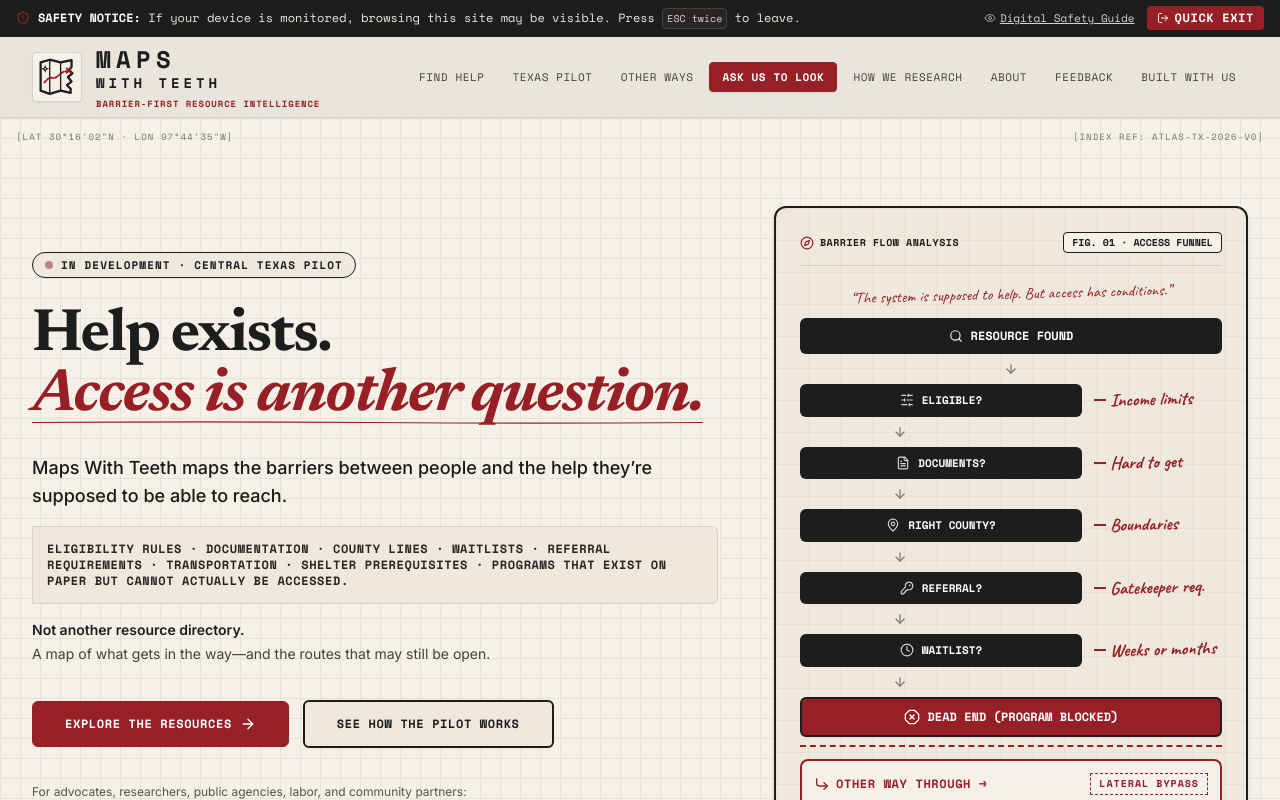
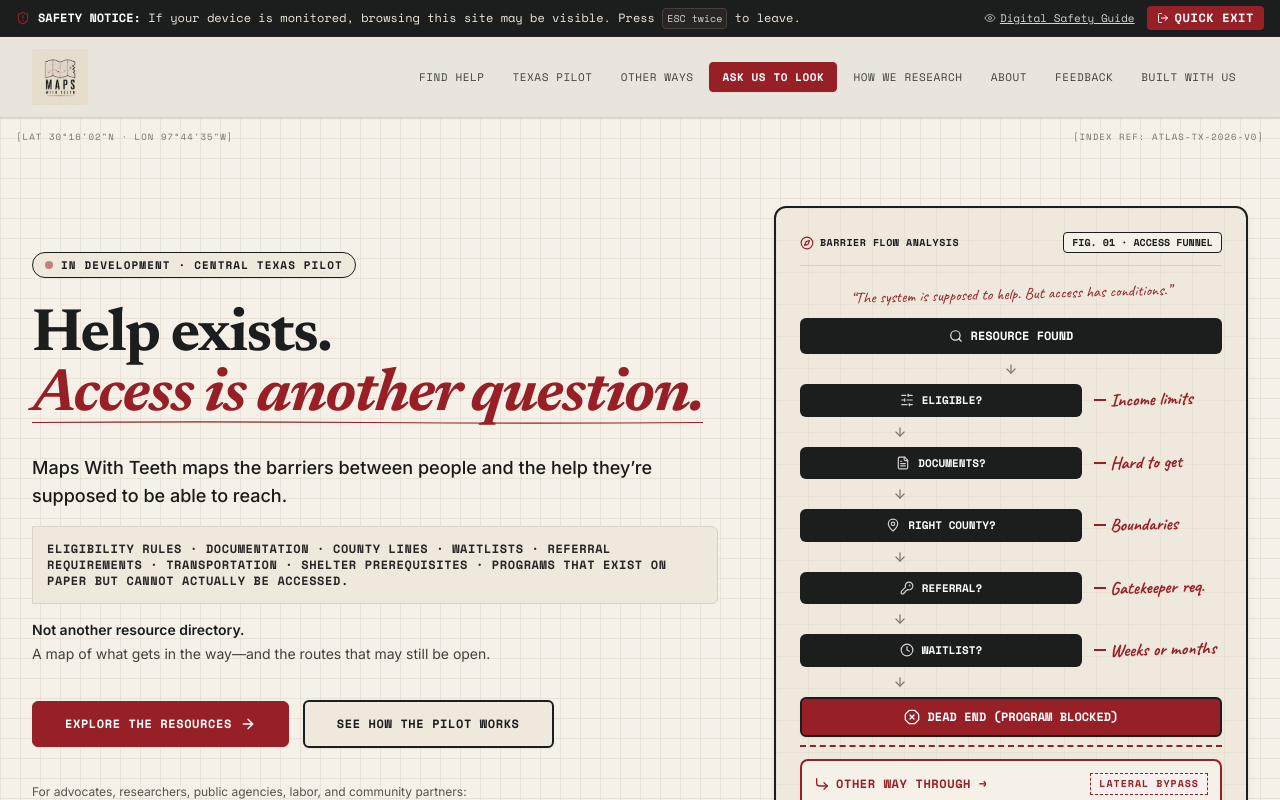
Before and after one commit to rouguemuse/mapswithteeth, a Next.js app: page / in a window 1280 px wide. Shown: the top 800 px of the page. Built offline with nearby package versions, Linux system fonts and the light colour scheme.

Commit message:
Replace logo with new official brand artwork in public assets, header, and footer

```diff
--- a/src/components/layout/Footer.tsx
+++ b/src/components/layout/Footer.tsx
@@ -1,7 +1,6 @@
 import React from "react";
 import Link from "next/link";
-import { Shield, ShieldAlert, FileText, ArrowUpRight } from "lucide-react";
-import { LogoIcon } from "@/components/ui/Logo";
+import { Logo } from "@/components/ui/Logo";
 
 export function Footer() {
   return (
@@ -11,16 +10,8 @@ export function Footer() {
           {/* Brand & Editorial Thesis */}
           <div className="md:col-span-5 space-y-4">
             <div className="flex items-center gap-3 text-white">
-              <div className="p-1 rounded bg-[#F5F1E8] border border-stone-700 shrink-0">
-                <LogoIcon size={32} />
-              </div>
-              <div>
-                <span className="font-mono font-black text-lg tracking-[0.2em] uppercase block leading-none text-white">
-                  MAPS WITH TEETH
-                </span>
-                <span className="text-[9px] text-[#971F26] font-bold uppercase tracking-widest block mt-1">
-                  BARRIER-FIRST RESOURCE INTELLIGENCE
-                </span>
+              <div className="p-2.5 rounded bg-[#F5F1E8] border border-stone-700 shrink-0 inline-flex">
+                <Logo size="sm" />
               </div>
             </div>
             <p className="text-stone-300 text-xs font-sans leading-relaxed">
--- a/src/components/ui/Logo.tsx
+++ b/src/components/ui/Logo.tsx
@@ -1,95 +1,50 @@
 "use client";
 
 import React from "react";
-import Link from "next/link";
+import Image from "next/image";
 
 interface LogoProps {
-  size?: "sm" | "md" | "lg";
-  showWordmark?: boolean;
+  size?: "sm" | "md" | "lg" | "xl";
   className?: string;
+  variant?: "full" | "mark";
 }
 
-export function LogoIcon({ size = 36, className = "" }: { size?: number; className?: string }) {
+export function LogoIcon({ size = 44, className = "" }: { size?: number; className?: string }) {
   return (
-    <svg
-      width={size}
-      height={size}
-      viewBox="0 0 44 44"
-      fill="none"
-      xmlns="http://www.w3.org/2000/svg"
-      className={`shrink-0 ${className}`}
-      aria-label="Maps With Teeth Identity Mark"
+    <div
+      style={{ width: size, height: size }}
+      className={`relative overflow-hidden shrink-0 flex items-center justify-center ${className}`}
     >
-      {/* Background Map Shape with Bite-like Torn Right Edge */}
-      <path
-        d="M4 6L14 3L26 6L38 3.5V11L35 14L39 18L34 22L38 27L33 31L37 35V39.5L26 37L14 40.5L4 37V6Z"
-        fill="#F5F1E8"
-        stroke="#1C1D1D"
-        strokeWidth="2.5"
-        strokeLinejoin="round"
+      <Image
+        src="/logo.png"
+        alt="Maps With Teeth Icon"
+        width={360}
+        height={240}
+        className="object-cover object-left h-full w-auto max-w-none mix-blend-multiply scale-125 origin-left"
+        priority
       />
-
-      {/* Internal Fold Lines */}
-      <line x1="14" y1="3" x2="14" y2="40.5" stroke="#1C1D1D" strokeWidth="1.5" strokeDasharray="1 0" />
-      <line x1="26" y1="6" x2="26" y2="37" stroke="#1C1D1D" strokeWidth="1.5" strokeDasharray="1 0" />
-
-      {/* Compass / Star Inside the Left Map Sector */}
-      <g transform="translate(9, 13)">
-        {/* 4-point star */}
-        <path
-          d="M0 -4.5L1.2 -1.2L4.5 0L1.2 1.2L0 4.5L-1.2 1.2L-4.5 0L-1.2 -1.2Z"
-          fill="#1C1D1D"
-        />
-        <circle cx="0" cy="0" r="0.8" fill="#F5F1E8" />
-      </g>
-
-      {/* Red Dashed Route Line Across the Map */}
-      <path
-        d="M8 28C11 25 13 22 17 23C21 24 23 20 28 17C31 15 33 16 35 15"
-        fill="none"
-        stroke="#971F26"
-        strokeWidth="2"
-        strokeDasharray="2.5 2"
-        strokeLinecap="round"
-      />
-
-      {/* Red X Destination / Blocked Marker */}
-      <g transform="translate(35, 15)">
-        <line x1="-2.5" y1="-2.5" x2="2.5" y2="2.5" stroke="#971F26" strokeWidth="2" strokeLinecap="round" />
-        <line x1="2.5" y1="-2.5" x2="-2.5" y2="2.5" stroke="#971F26" strokeWidth="2" strokeLinecap="round" />
-      </g>
-    </svg>
+    </div>
   );
 }
 
-export function Logo({ size = "md", showWordmark = true, className = "" }: LogoProps) {
-  const iconSizes = {
-    sm: 32,
-    md: 40,
-    lg: 52,
+export function Logo({ size = "md", className = "", variant = "full" }: LogoProps) {
+  const heightClasses = {
+    sm: "h-9 sm:h-10",
+    md: "h-12 sm:h-14",
+    lg: "h-16 sm:h-18",
+    xl: "h-20 sm:h-24",
   };
 
   return (
-    <div className={`flex items-center gap-3.5 group select-none ${className}`}>
-      <div className="p-1 rounded bg-[#F5F1E8] border border-[#D9D1C4] group-hover:border-[#971F26] transition-colors shadow-sm shrink-0 flex items-center justify-center">
-        <LogoIcon size={iconSizes[size]} />
-      </div>
-
-      {showWordmark && (
-        <div className="flex flex-col">
-          <div className="leading-none">
-            <span className="font-mono font-black text-xl sm:text-2xl tracking-[0.22em] text-[#1C1D1D] block uppercase">
-              MAPS
-            </span>
-            <span className="font-mono font-bold text-xs sm:text-sm tracking-[0.28em] text-[#1C1D1D] block uppercase -mt-0.5">
-              WITH TEETH
-            </span>
-          </div>
-          <span className="text-[8px] sm:text-[9px] font-mono tracking-widest text-[#971F26] uppercase font-bold mt-1 block">
-            BARRIER-FIRST RESOURCE INTELLIGENCE
-          </span>
-        </div>
-      )}
+    <div className={`flex items-center group select-none ${className}`}>
+      <Image
+        src="/logo.png"
+        alt="Maps With Teeth — Barrier-First Resource Intelligence"
+        width={600}
+        height={380}
+        className={`w-auto ${heightClasses[size]} object-contain mix-blend-multiply group-hover:opacity-95 transition-opacity`}
+        priority
+      />
     </div>
   );
 }
```
Also changed, not shown: public/logo-full.png (added), src/app/icon.png.
